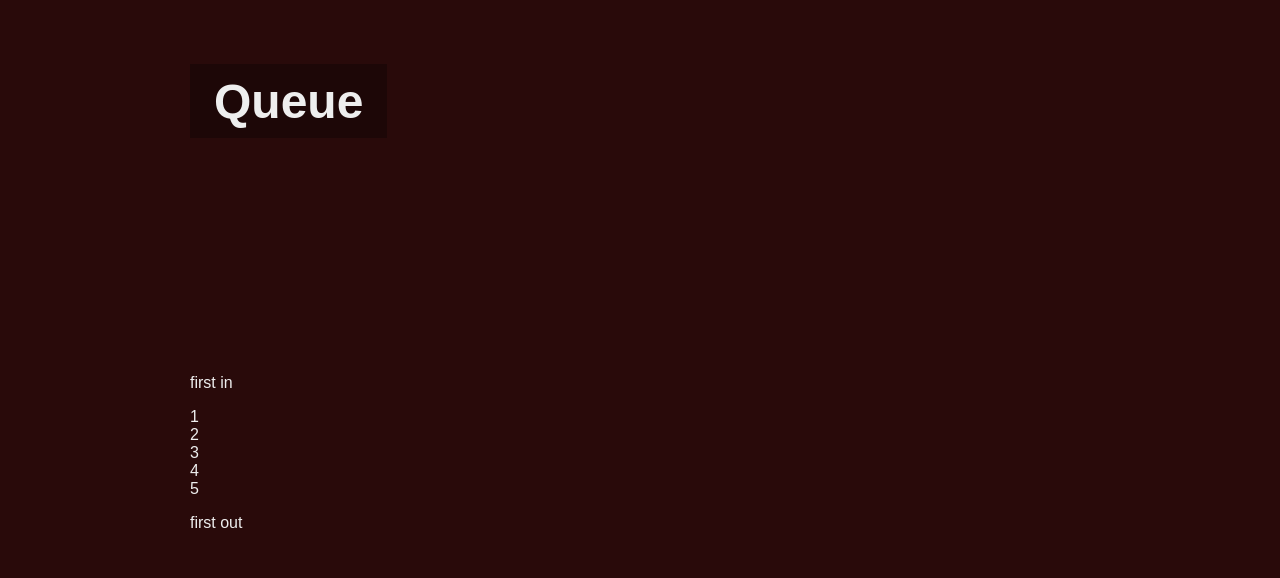
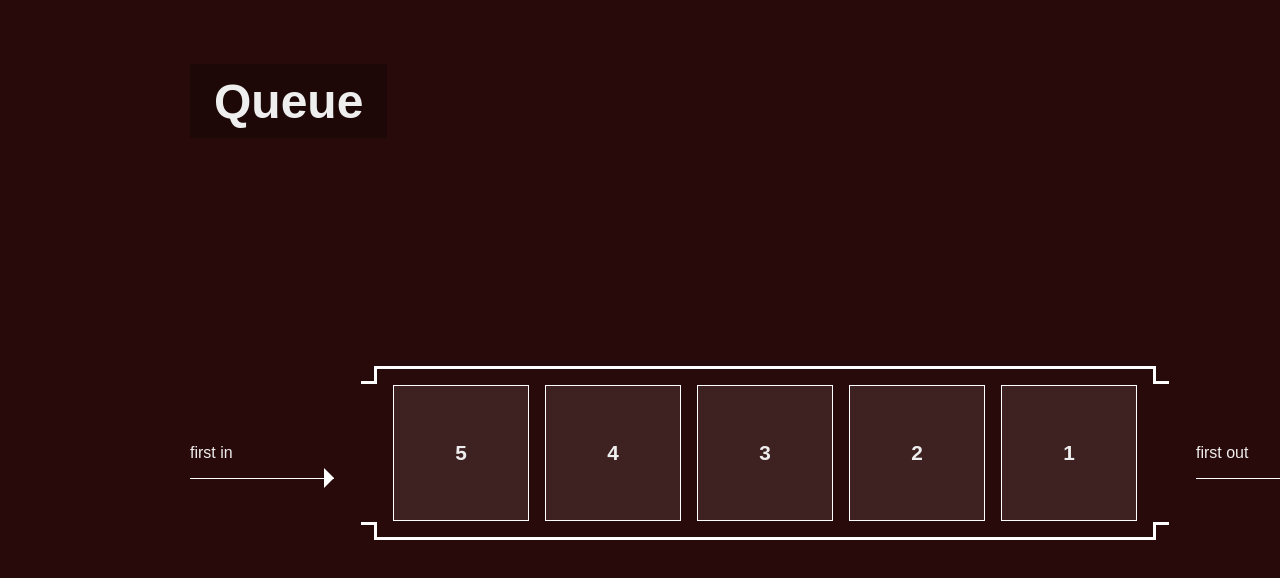
Before and after one commit to MartinHeywang/data-structures-visually, a website built with Vite: page src/html/queue.html in a window 1280 px wide. Built offline with nearby package versions, Linux system fonts and the light colour scheme.

Commit message:
Fixed general scrolling issues

```diff
--- a/src/html/queue.html
+++ b/src/html/queue.html
@@ -14,7 +14,6 @@
             <h1>Queue</h1>
         </div>
         <div class="graphical-representation-box">
-            <div class="container">
             <div class="graphical-representation">
                 <div class="fifo first-in">
                     <p>first in</p>
@@ -37,6 +36,5 @@
                 </div>
             </div>
         </div>
-        </div>
     </body>
 </html>
--- a/src/scss/index.scss
+++ b/src/scss/index.scss
@@ -7,3 +7,4 @@
 @use "./pages/default.scss";
 @use "./pages/home-page.scss";
 @use "./pages/linked-list-page.scss";
+@use "./pages/queue-page.scss";
--- a/src/scss/pages/default.scss
+++ b/src/scss/pages/default.scss
@@ -1,3 +1,5 @@
+@use "../util.scss" as util;
+
 /* the body of each data-structure pages */
 body.data-structure-page {
     display: flex;
@@ -6,13 +8,13 @@ body.data-structure-page {
 
     padding: 4rem 0;
 
-    .container {
-        width: min(80%, 900px);
-    }
+    overflow-x: hidden;
+
+    --max-page-width: 900px;
 
     h1 {
         display: inline-block;
-        padding: .2em .5em;
+        padding: 0.2em 0.5em;
         margin-top: 0;
 
         font-size: clamp(1.5rem, 10vw, 3rem);
@@ -22,7 +24,7 @@ body.data-structure-page {
 
 .graphical-representation-box {
     overflow-x: auto;
-    // isolation: isolate;
+    isolation: isolate;
     position: relative;
     flex-grow: 1;
 
@@ -30,5 +32,11 @@ body.data-structure-page {
     flex-direction: column;
     justify-content: center;
 
-    padding: 2rem 0;
+    padding-block: 2rem;
+    padding-left: util.get-page-margin();
+
+    .graphical-representation {
+        padding-right: util.get-page-margin();
+        width: max-content;
+    }
 }
--- a/src/scss/pages/linked-list-page.scss
+++ b/src/scss/pages/linked-list-page.scss
@@ -2,13 +2,6 @@
 @use "sass:map";
 
 #linked-list-page {
-
-    .text {
-        p {
-            margin-top: 0;
-            font-size: clamp(1rem, 6vw, 1.4rem);
-        }
-    }
 
     $item-gap: 7rem;
     $line-width: 1px;
@@ -16,8 +9,7 @@
 
     .graphical-representation {
         min-width: max-content;
-        padding: 2em 0;
-        padding-right: 5rem;
+        padding-block: 2em;
 
         display: flex;
         gap: $item-gap;
--- a/src/scss/pages/queue-page.scss
+++ b/src/scss/pages/queue-page.scss
@@ -1,6 +1,7 @@
 @use "../color.scss" as clr;
 
 #queue-page {
+
     .graphical-representation {
         display: flex;
     }
@@ -32,14 +33,14 @@
             }
         }
 
-        --pad: 1em;
+        $pad: 1em;
 
         &.first-in {
-            padding-right: var(--pad)
+            padding-right: $pad;
         }
 
         &.first-out {
-            padding-left: var(--pad);
+            padding-left: $pad;
         }
     }
 
--- a/src/scss/util.scss
+++ b/src/scss/util.scss
@@ -1,9 +1,29 @@
 .container {
-    width: min(80%, 600px);
-    margin: 0 auto;
+
+    $max-width: var(--max-page-width, 600px);
+    $pref-margin: calc((100vw - 80vw) / 2); // 10vw in fact
+    $min-margin: calc((100vw - var(--max-page-width, 600px)) / 2);
+
+    $page-margin: max($pref-margin, $min-margin);
+
+    --page-margin: #{$page-margin};
+
+    // width: 100%;
+    margin: 0 $page-margin;
 }
 
 .text-center {
     text-align: center;
     margin-inline: auto;
 }
+
+@function get-page-margin() {
+
+    $max-width: var(--max-page-width, 600px);
+    $pref-margin: calc((100vw - 80vw) / 2); // 10vw in fact
+    $min-margin: calc((100vw - var(--max-page-width, 600px)) / 2);
+
+    $page-margin: max($pref-margin, $min-margin);
+
+    @return #{$page-margin};
+}
```
Also changed, not shown: src/html/linked-list.html (+0 -2 lines). Lines whose indentation alone changed are shown as unchanged.
